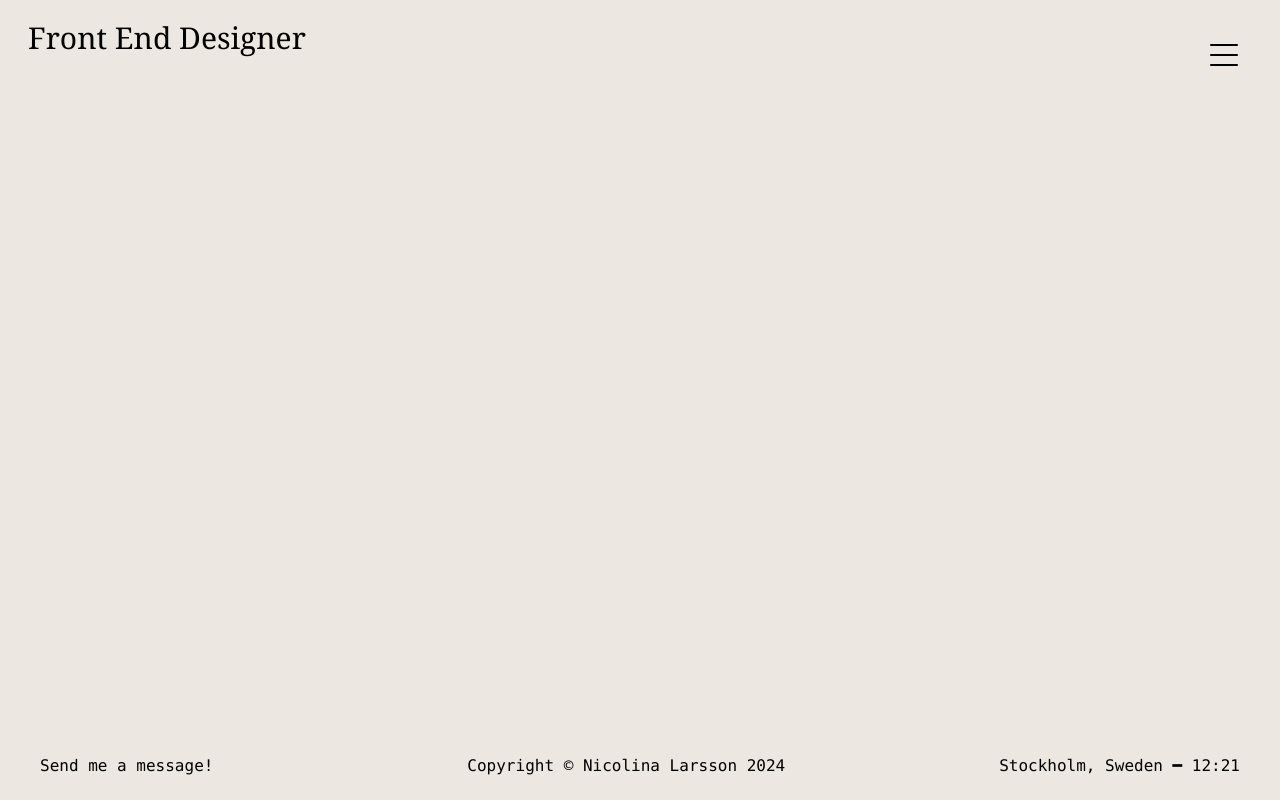
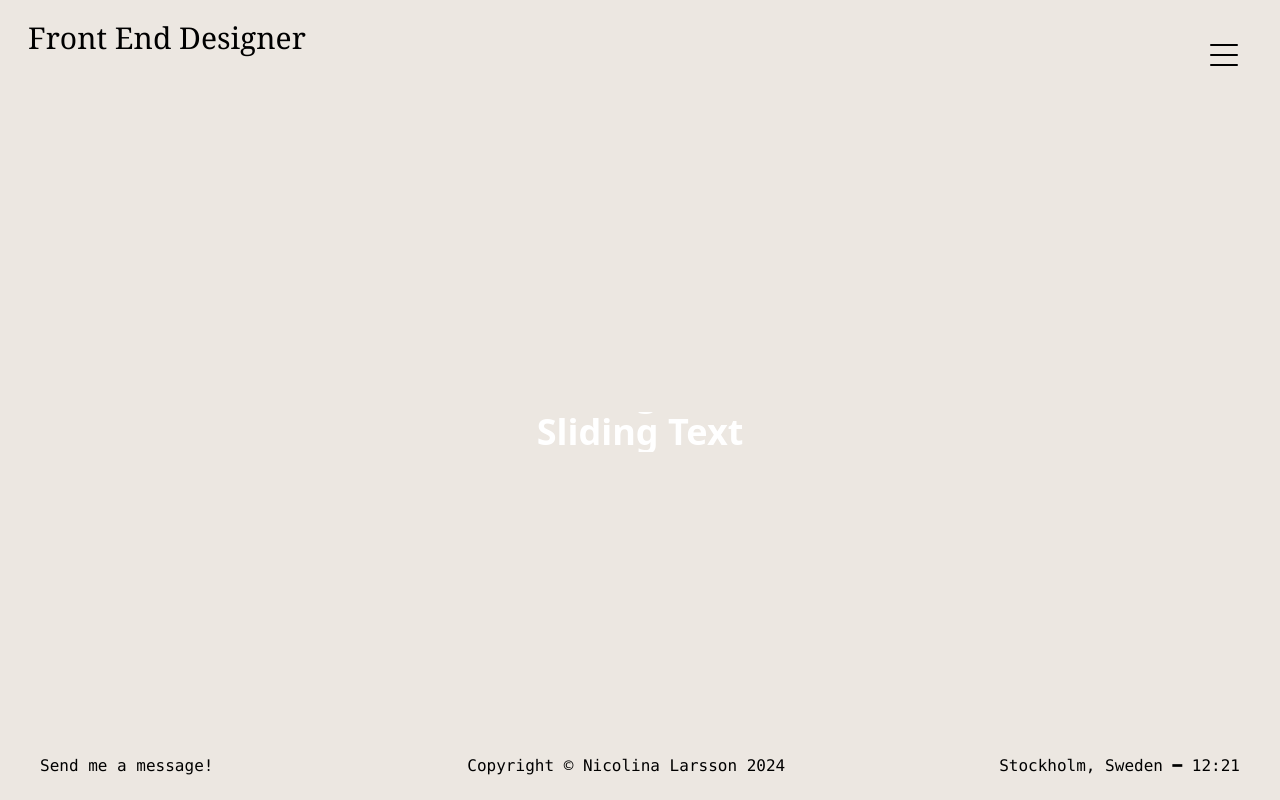
Before and after one commit to Nico1ina/portfolio, a Next.js app: page / in a window 1280 px wide. Built offline with nearby package versions, Linux system fonts and the light colour scheme.

Commit message:
concept text animation

```diff
--- a/app/page.tsx
+++ b/app/page.tsx
@@ -3,8 +3,20 @@ import Footer from "@/src/ui/components/navigation/Footer/Footer";
 
 export default function Home() {
   return (
-    <div className="bg-[#ece7e1] flex flex-col min-h-screen justify-between">
+    <div className="bg-[#ece7e1] flex flex-col min-h-screen justify-between overflow-hidden relative">
       <Menu />
+      <div className="overflow-hidden h-10 relative group">
+        <div className="animate-slide-down absolute bottom-10 left-0 w-full h-full flex items-center justify-center">
+          <h1 className="text-4xl font-bold text-white group-hover:animate-fall">
+            Sliding Text
+          </h1>
+        </div>
+        <div className="animate-slide-up absolute bottom-0 left-0 w-full h-full flex items-center justify-center">
+          <h1 className="text-4xl font-bold text-white group-hover:animate-fall">
+            Sliding Text
+          </h1>
+        </div>
+      </div>
       <Footer />
     </div>
   );
--- a/tailwind.config.ts
+++ b/tailwind.config.ts
@@ -14,6 +14,17 @@ const config: Config = {
         "gradient-conic":
           "conic-gradient(from 180deg at 50% 50%, var(--tw-gradient-stops))",
       },
+      keyframes: {
+        //Our fall animation keyframes
+        fall: {
+          "0%": { transform: "translate(0%,0%) skewX(0deg)" },
+          "100%": { transform: "translate(0%,100%) skewX(0deg)" },
+        },
+      },
+
+      animation: {
+        fall: "fall 3s ease infinite",
+      },
     },
   },
   plugins: [],
```
Also changed, not shown: 1 other file (tests, documents, lock files or other folders).
